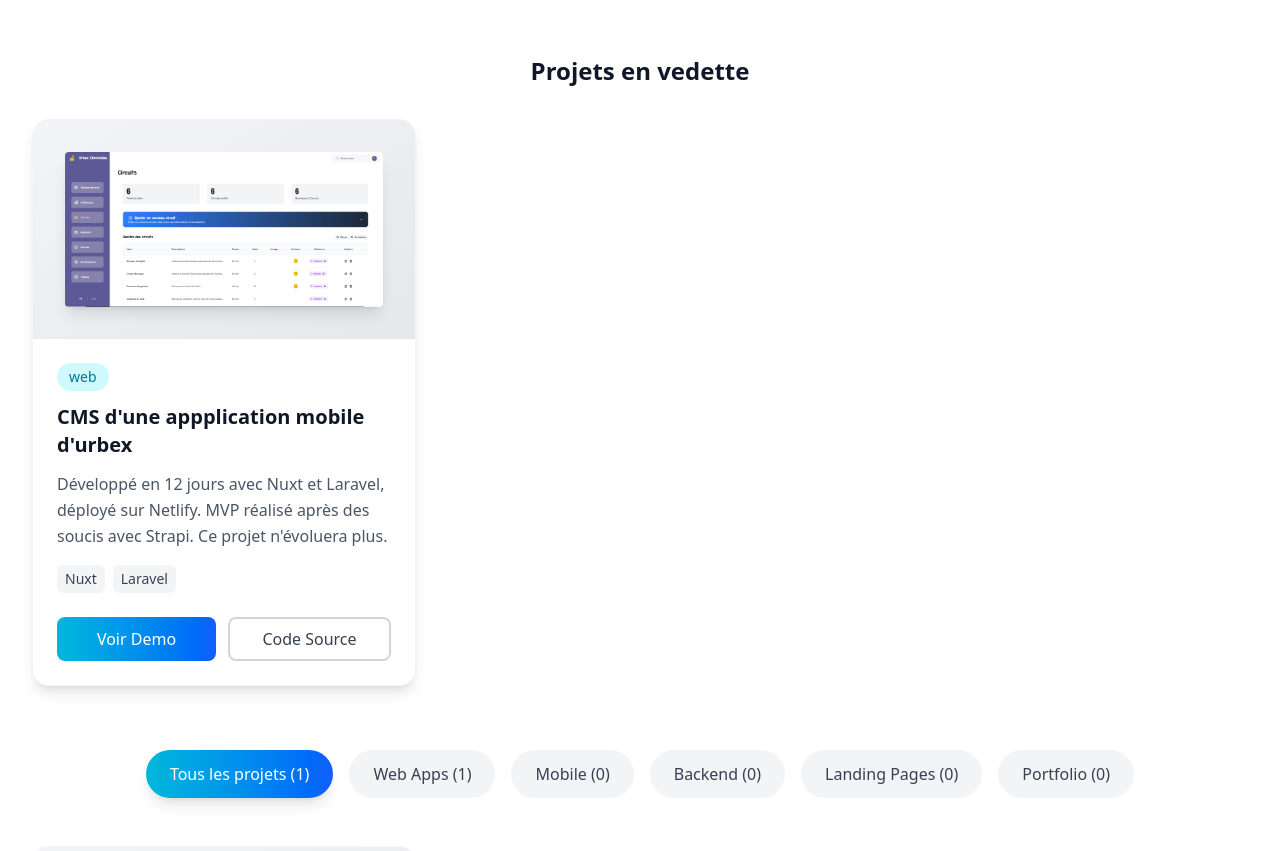
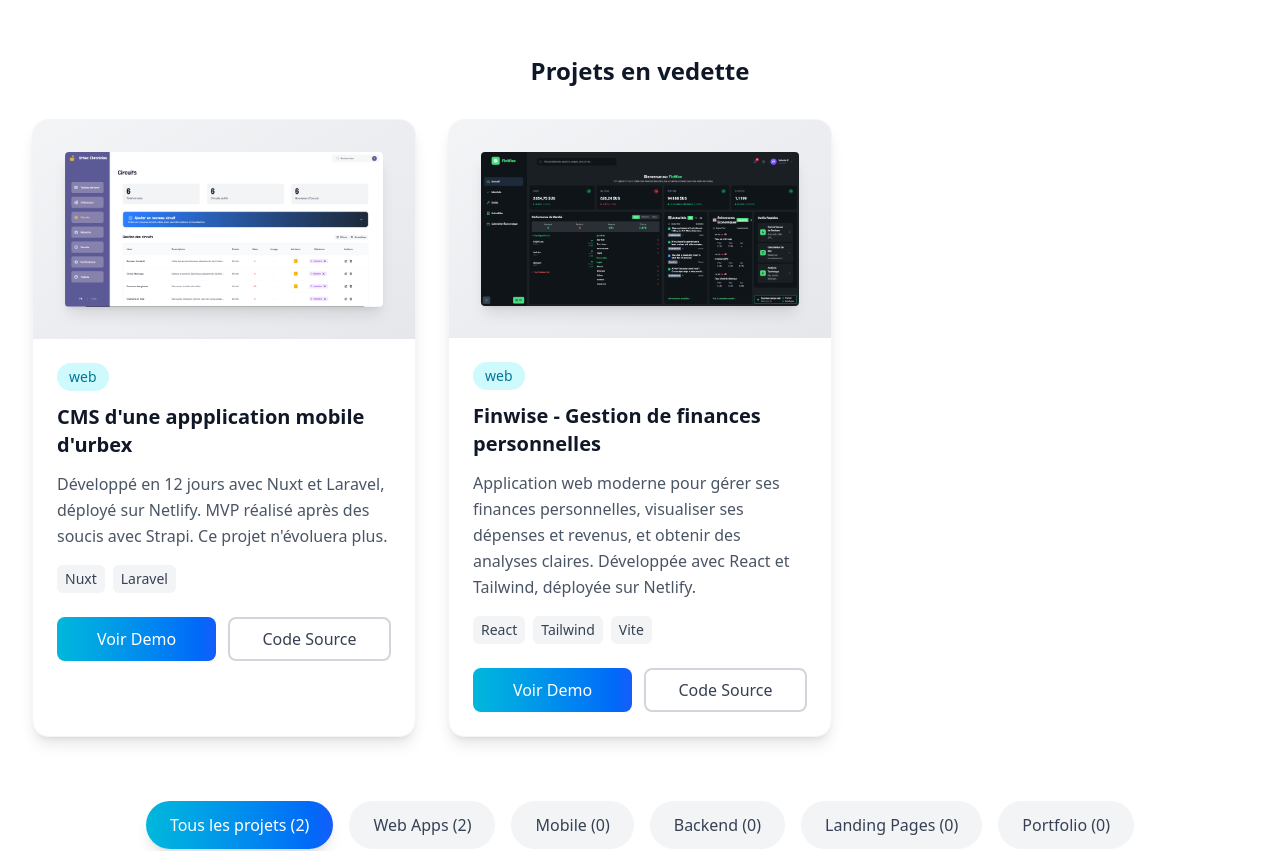
Before and after one commit to Vltnplt29/Portfolio, a React (Vite) app: page / in a window 1280 px wide. Shown: the part 3580-4431 px from the top of the page. Built offline with nearby package versions, Linux system fonts and the light colour scheme.

Commit message:
feat: update Finwise project image and reference to latest dashboard screenshot

```diff
--- a/src/components/Projects.jsx
+++ b/src/components/Projects.jsx
@@ -21,6 +21,23 @@ const Projects = () => {
       technologies: ["Nuxt", "Laravel"],
       demoUrl: "https://tubular-stroopwafel-1c150b.netlify.app/",
       githubUrl: "#",
+      featured: true
+    },
+    {
+      id: 2,
+      title: "Finwise - Gestion de finances personnelles",
+      description: "Application web moderne pour gérer ses finances personnelles, visualiser ses dépenses et revenus, et obtenir des analyses claires. Développée avec React et Tailwind, déployée sur Netlify.",
+      image: (
+        <img
+          src="/images/finwise-2026.png"
+          alt="Finwise dashboard 2026"
+          className="w-full h-full object-cover rounded shadow-lg"
+        />
+      ),
+      category: "web",
+      technologies: ["React", "Tailwind", "Vite"],
+      demoUrl: "https://finwise26.netlify.app/",
+      githubUrl: "https://github.com/Vltnplt29/Finwise",
       featured: true
     }
   ]
```
Also changed, not shown: public/images/finwise-2026.png (added).
